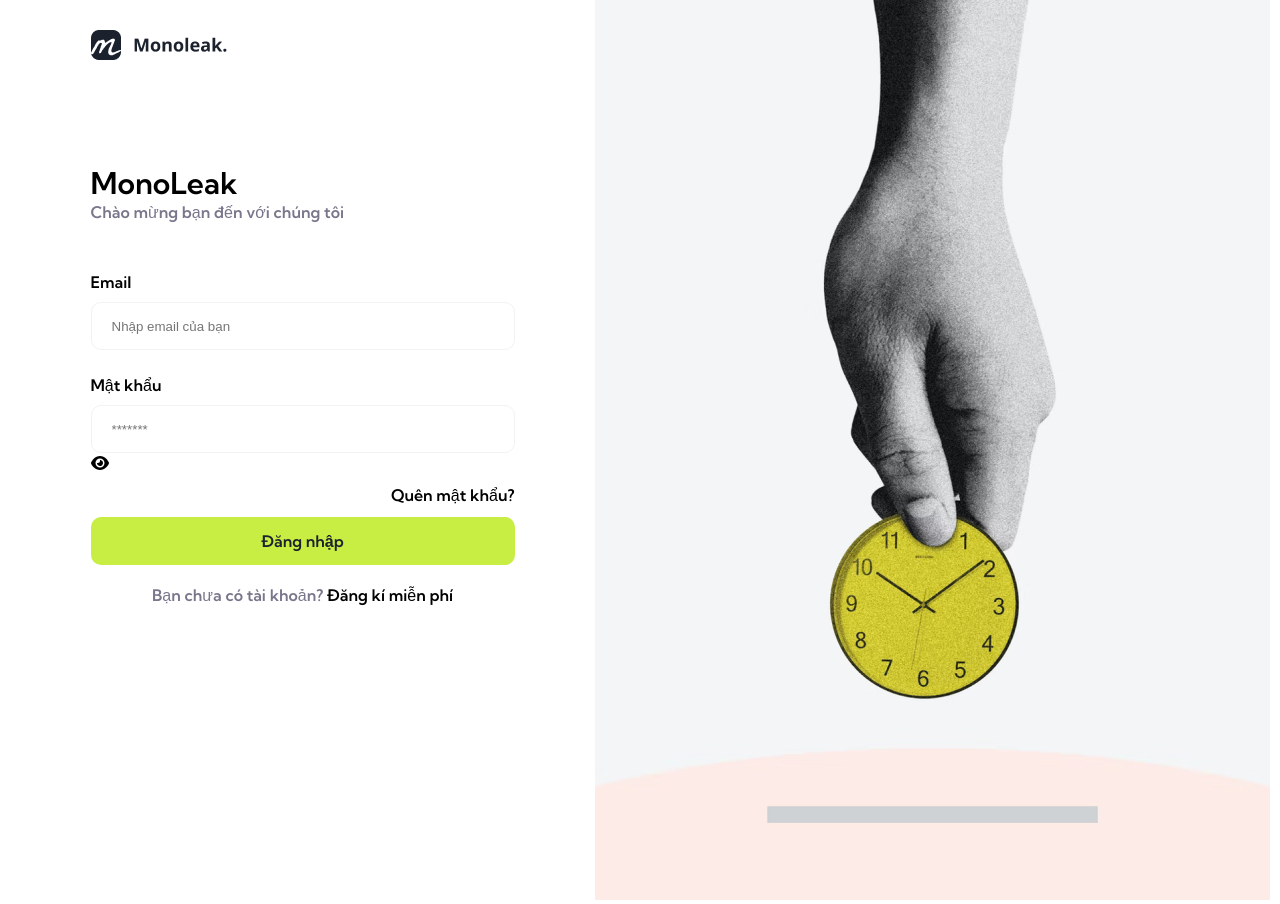
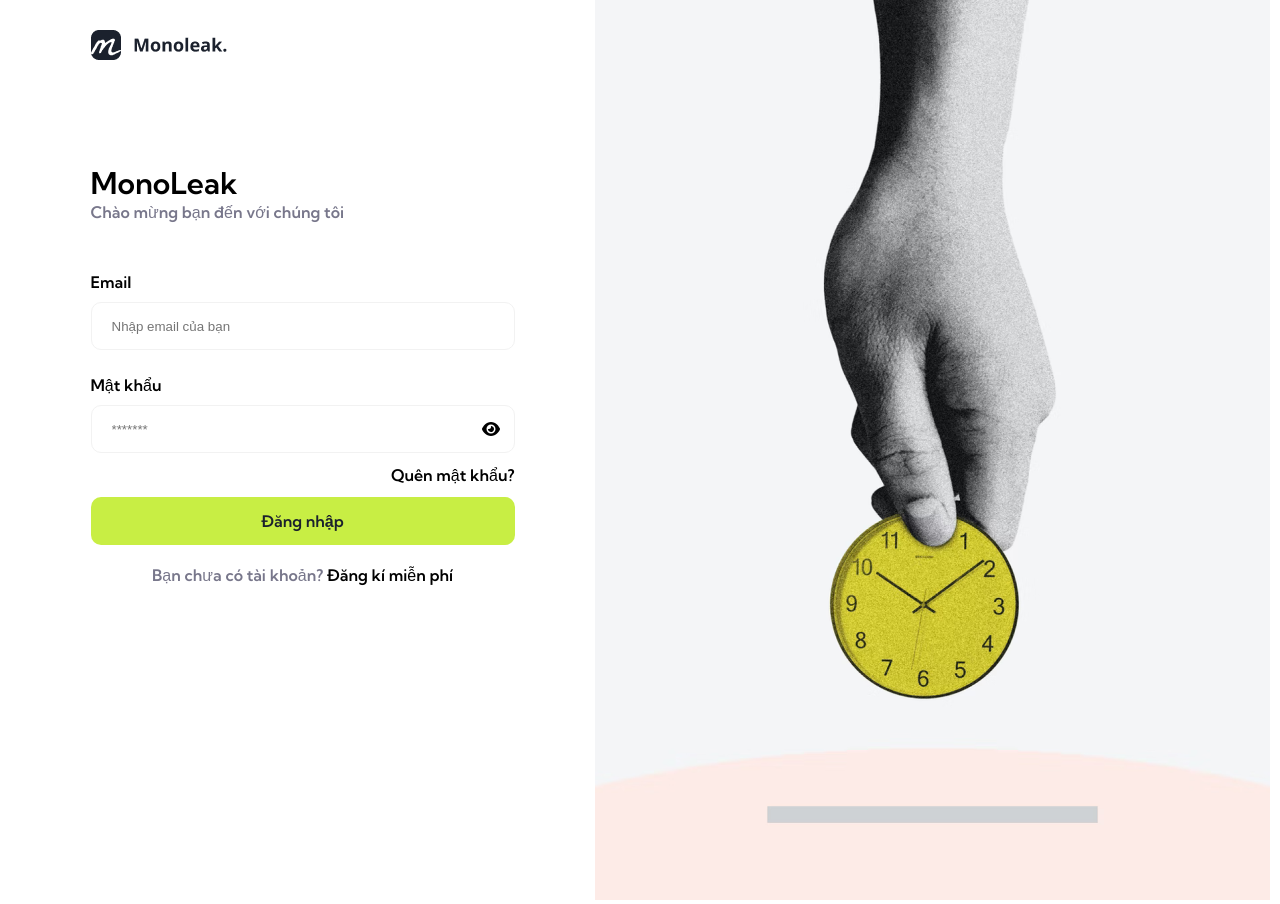
Before and after one commit to ngotruonganh/CURD-ReactJs, a React (Create React App) app: page / in a window 1280 px wide. Built offline with nearby package versions, Linux system fonts and the light colour scheme.

Commit message:
Add show hide password

```diff
--- a/src/pages/Login/Login.scss
+++ b/src/pages/Login/Login.scss
@@ -17,10 +17,6 @@
                         }
                         .input-field {
                               margin-top: 25px;
-                              p {
-                                    font-size: 16px;
-                                    color: black;
-                              }
                               input {
                                     margin-top: 10px;
                                     padding-left: 20px;
@@ -28,6 +24,30 @@
                                     height: 48px;
                                     border: 1px solid #f2f2f2;
                                     border-radius: 10px;
+                              }
+                              .custom-input {
+                                    position: relative;
+                                    input {
+                                          margin-top: 10px;
+                                          padding-left: 20px;
+                                          width: 100%;
+                                          height: 48px;
+                                          border: 1px solid #f2f2f2;
+                                          border-radius: 10px;
+                                          &:focus {
+
+                                          }
+                                    }
+                                    svg:not(:root).svg-inline--fa,
+                                    svg:not(:host).svg-inline--fa {
+                                          position: absolute;
+                                          top: 45%;
+                                          right: 15px;
+                                          &:hover {
+                                                cursor: pointer;
+                                                color: rgb(111, 99, 99);
+                                          }
+                                    }
                               }
                         }
                         .forgot-password {
--- a/src/pages/Login/index.js
+++ b/src/pages/Login/index.js
@@ -10,6 +10,7 @@ import backGround from "../../assets/images/backGround.png";
 // fontawesome
 import { FontAwesomeIcon } from "@fortawesome/react-fontawesome";
 import { faEye } from "@fortawesome/free-solid-svg-icons";
+import { faEyeSlash } from "@fortawesome/free-solid-svg-icons";
 
 class Login extends React.Component {
   state = {
@@ -18,11 +19,18 @@ class Login extends React.Component {
     userAccount: [{ email: "", password: "" }],
     forgotPass: false,
     changeOptions: false,
+    isShowPassword: false,
   };
 
   openModelForgotPassword = () => {
     this.setState({
       forgotPass: !this.state.forgotPass,
+    });
+  };
+
+  showHidePassword = () => {
+    this.setState({
+      isShowPassword: !this.state.isShowPassword,
     });
   };
 
@@ -96,13 +104,21 @@ class Login extends React.Component {
               </div>
               <div className="input-field">
                 <label>Mật khẩu</label>
+                <div className="custom-input">
                   <input
-                  type="password"
+                    type={this.state.isShowPassword ? "text" : "password"}
                     placeholder="*******"
                     value={password}
                     onChange={(event) => this.handleOnChangePassword(event)}
                   />
+                  <span onClick={() => this.showHidePassword()}>
+                    {this.state.isShowPassword ? (
+                      <FontAwesomeIcon icon={faEyeSlash} />
+                    ) : (
                       <FontAwesomeIcon icon={faEye} />
+                    )}
+                  </span>
+                </div>
                 {/* show error wrong password */}
                 <small></small>
               </div>
```
Lines whose indentation alone changed are shown as unchanged.
